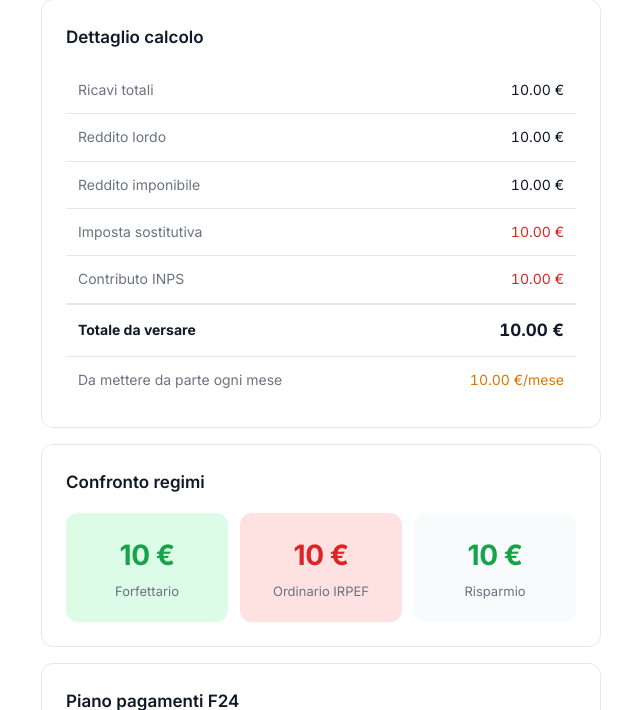
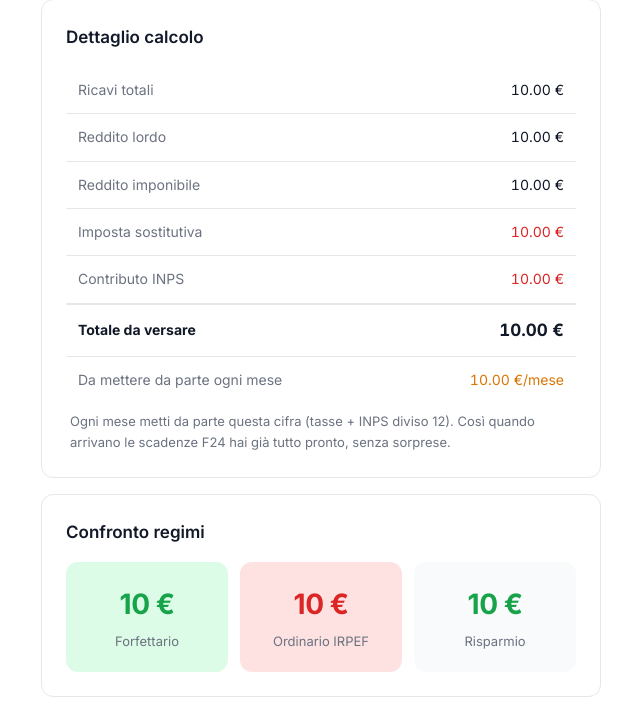
Before and after one commit to rinaldiden/p.IVA, a Flask app: template web/templates/simulazione.html in a window 1280 px wide. Shown: the part 755-1465 px from the top of the page, without its empty margins (319-959 px from the left). Run offline with Flask 3, Linux system fonts and the light colour scheme; the template is opened without the code that fills it: most values are stand-ins (such as "Sample title", 1, 10 or a date in 2020).

Commit message:
ux: spiega "da accantonare" in tutte le schermate
Aggiunta spiegazione chiara in 3 punti:
- Wizard (simulazione inline + riepilogo finale)
- Dashboard (stat card con sottotitolo + tooltip)
- Simulazione (nota sotto la tabella)

Testo: "metti da parte questa cifra ogni mese (tasse + INPS ÷ 12),
così alle scadenze F24 hai già tutto pronto"

Co-Authored-By: Claude Opus 4.6 <noreply@anthropic.com>

```diff
--- a/web/static/wizard.js
+++ b/web/static/wizard.js
@@ -370,6 +370,7 @@
                             <span class="label">Da accantonare</span>
                             <span class="value">${fmt(mensile)}/mese</span>
                         </div>
+                        <p style="font-size:13px;color:var(--text2);margin-top:8px;">Ogni mese metti da parte questa cifra (tasse + INPS diviso 12). Cos\u00EC quando arrivano le scadenze F24 hai gi\u00E0 tutto pronto, senza sorprese.</p>
                     </div>
                 `;
 
@@ -483,6 +484,7 @@
                             <div class="row"><span class="label">Contributi INPS</span><span class="value">${fmt(inps)}</span></div>
                             <hr class="divider">
                             <div class="row highlight"><span class="label">Da accantonare</span><span class="value">${fmt(mensile)}/mese</span></div>
+                            <p style="font-size:13px;color:var(--text2);margin-top:8px;">Questa è la cifra da mettere da parte ogni mese per coprire tasse e INPS. È il totale annuo (${fmt(imposta + inps)}) diviso 12 mesi.</p>
                         </div>
 
                         ${speseHtml}
--- a/web/templates/dashboard.html
+++ b/web/templates/dashboard.html
@@ -27,9 +27,10 @@
             <div class="stat-value">{{ "{:,.0f}".format(fatturato_anno) }} &euro;</div>
             <div class="stat-label">Fatturato {{ anno }}</div>
         </div>
-        <div class="stat">
+        <div class="stat" title="Metti da parte questa cifra ogni mese: è il totale annuo di tasse + INPS diviso 12. Così alle scadenze F24 hai già tutto pronto.">
             <div class="stat-value">{{ "{:,.0f}".format(da_accantonare_mese) }} &euro;</div>
             <div class="stat-label">Da accantonare / mese</div>
+            <div style="font-size:11px;color:var(--text3);margin-top:2px;">tasse + INPS &divide; 12</div>
         </div>
         <div class="stat">
             <div class="stat-value" style="color:var(--success);">{{ "{:,.0f}".format(netto_reale_mese) }} &euro;</div>
--- a/web/templates/simulazione.html
+++ b/web/templates/simulazione.html
@@ -84,6 +84,7 @@
         <tr style="border-top:2px solid var(--border);"><td style="font-weight:700;">Totale da versare</td><td class="text-right text-mono" style="font-weight:700;font-size:17px;">{{ "{:,.2f}".format(sim.imposta_sostitutiva + sim.contributo_inps) }} &euro;</td></tr>
         <tr><td style="color:var(--text2);">Da mettere da parte ogni mese</td><td class="text-right text-mono" style="color:var(--warning);">{{ "{:,.2f}".format(sim.rata_mensile_da_accantonare) }} &euro;/mese</td></tr>
     </table>
+    <p style="font-size:13px;color:var(--text2);margin-top:8px;padding:0 4px;">Ogni mese metti da parte questa cifra (tasse + INPS diviso 12). Cos&igrave; quando arrivano le scadenze F24 hai gi&agrave; tutto pronto, senza sorprese.</p>
 </div>
 
 <!-- CONFRONTO -->
```
